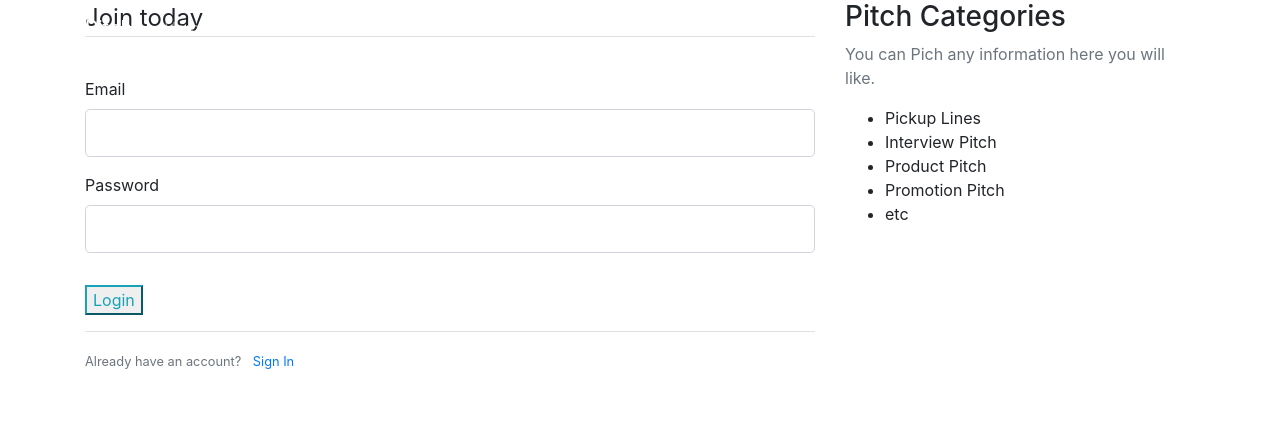
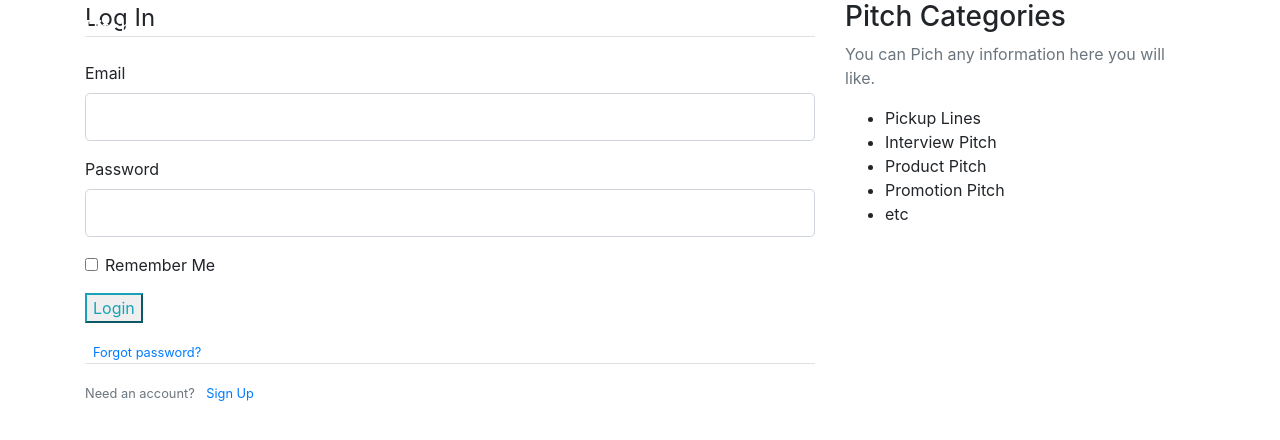
Before and after one commit to Maureen435/pitch, a Flask app: template templates/login.html in a window 1280 px wide. Shown: the top 440 px of the page. Run offline with Flask 2, Linux system fonts and the light colour scheme; the template is opened without the code that fills it: values that come from a table or form of the project are taken from there, others are empty; some libraries are stand-ins or nearby versions.

Commit message:
modified the log in page

```diff
--- a/templates/login.html
+++ b/templates/login.html
@@ -4,21 +4,7 @@
         <form method="POST" action="">
             {{ form.hidden_tag() }}
             <fieldset class="form-group">
-                <legend class="border-bottom mb-4">Join today</legend>
-                <div class="form-group">
-                    {{ form.username.label(class="form-control-label") }}
-                    {% if form.username.errors %}
-
-                    {{ form.username(class="form-control form-control-lg is-invalid") }}
-                    <div class="invalid-feedback">
-                        {% for error in form.username.errors %}
-                        <span>{{ error }}</span>
-                        {% endfor %}
-                    </div>
-                    {% else %}
-                        {{ form.username(class="form-control form-control-lg")}}
-                    {% endif %}
-                </div>
+                <legend class="border-bottom mb-4">Log In</legend>
                 <div class="form-group">
                     {{ form.email.label(class="form-control-label") }}
                     {% if form.email.errors %}
@@ -47,29 +33,22 @@
                         {{ form.password(class="form-control form-control-lg")}}
                     {% endif %}
                 </div>
-                <div class="form-group">
-                    {{ form.confirm_password.label(class="form-control-label") }}
-                    {% if form.confirm_password.errors %}
-
-                    {{ form.confirm_password(class="form-control form-control-lg is-invalid") }}
-                    <div class="invalid-feedback">
-                        {% for error in form.confirm_password.errors %}
-                        <span>{{ error }}</span>
-                        {% endfor %}
-                    </div>
-                    {% else %}
-                        {{ form.confirm_password(class="form-control form-control-lg")}}
-                    {% endif %}
+                <div class="form-check">
+                    {{ form.remember(class="form-check-input") }}
+                    {{ form.remember.label(class="form-check-label") }}
                 </div>
             </fieldset>
             <div class="form-group">
                 {{ form.submit(class="btn-outline-info")}}
             </div>
+            <small class="text-muted ml-2">
+                <a href="#">Forgot password?</a>
+            </small>
         </form>
     </div>
     <div class="border-top pt-3">
         <small class="text-muted">
-            Already have an account? <a class="ml-2" href="{{ url_for('login') }}">Sign In</a>
+             Need an account? <a class="ml-2" href="{{ url_for('register') }}">Sign Up</a>
         </small>
     </div>
 {% endblock content %}
```
